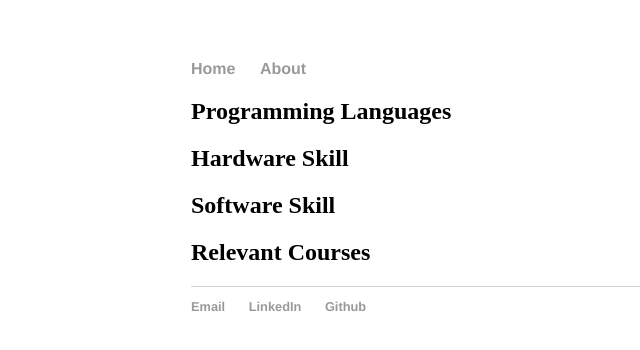
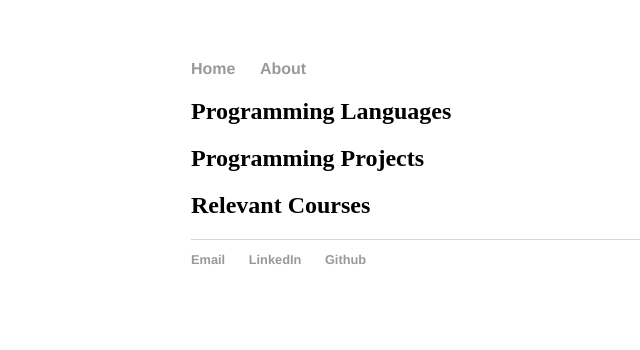
Before and after one commit to Winnie-Zheng/winnie-zheng.github.io, a Jekyll site: the page built from About/index.html, in a window 1280 px wide. Shown: the top 350 px of the page, without its empty margins (1-641 px from the left). Built offline with Jekyll 4.4.1, drawn with Linux system fonts in a browser that asks for light colours.

Commit message:
Update index.html

```diff
--- a/About/index.html
+++ b/About/index.html
@@ -4,7 +4,6 @@ title: Winnie Zheng
 ---
 <div class="blurb">
   <h2>Programming Languages</h2>
-  <h2>Hardware Skill</h2>
-  <h2>Software Skill</h2>
+  <h2>Programming Projects</h2>
   <h2>Relevant Courses</h2>
 </div><!-- /.blurb -->
```
